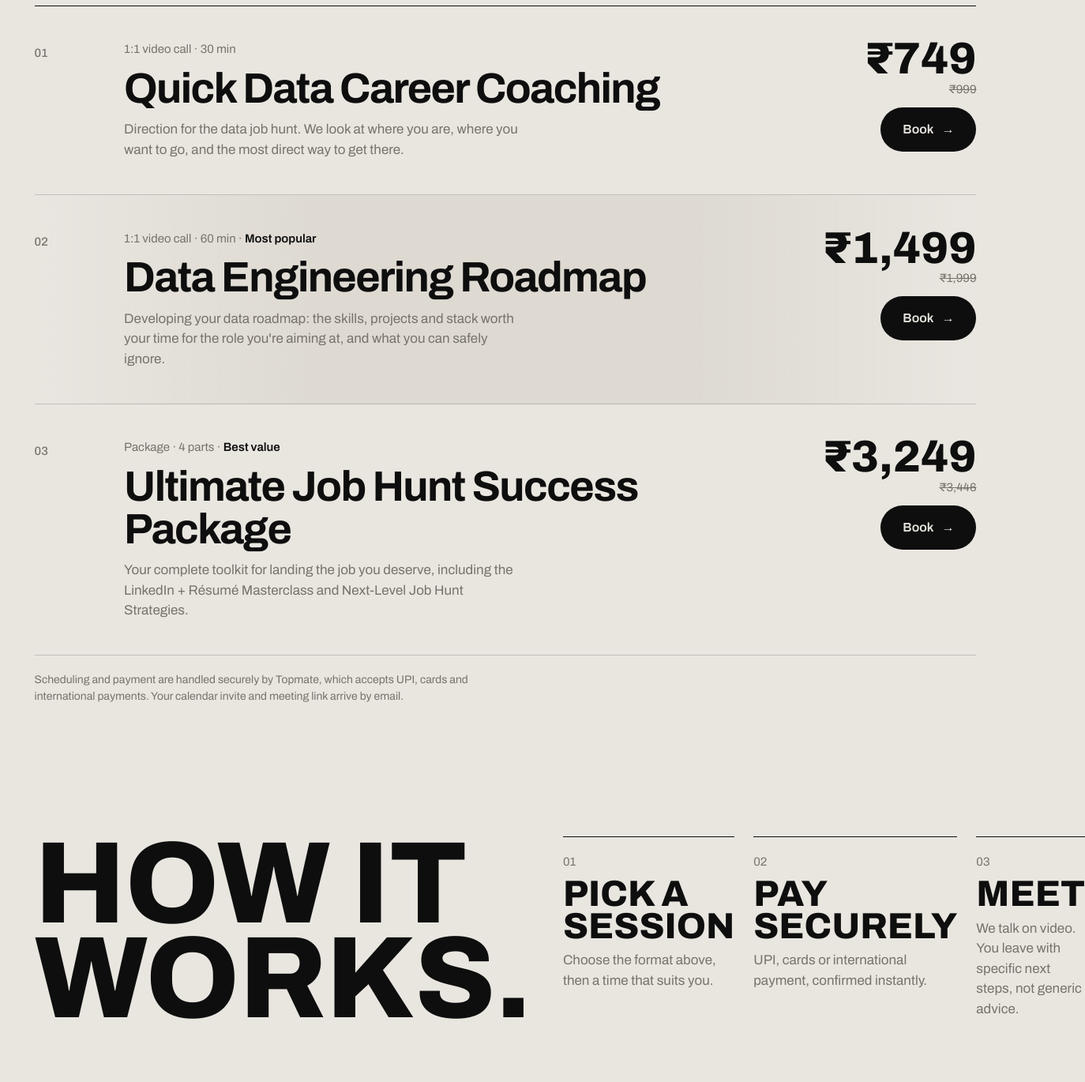
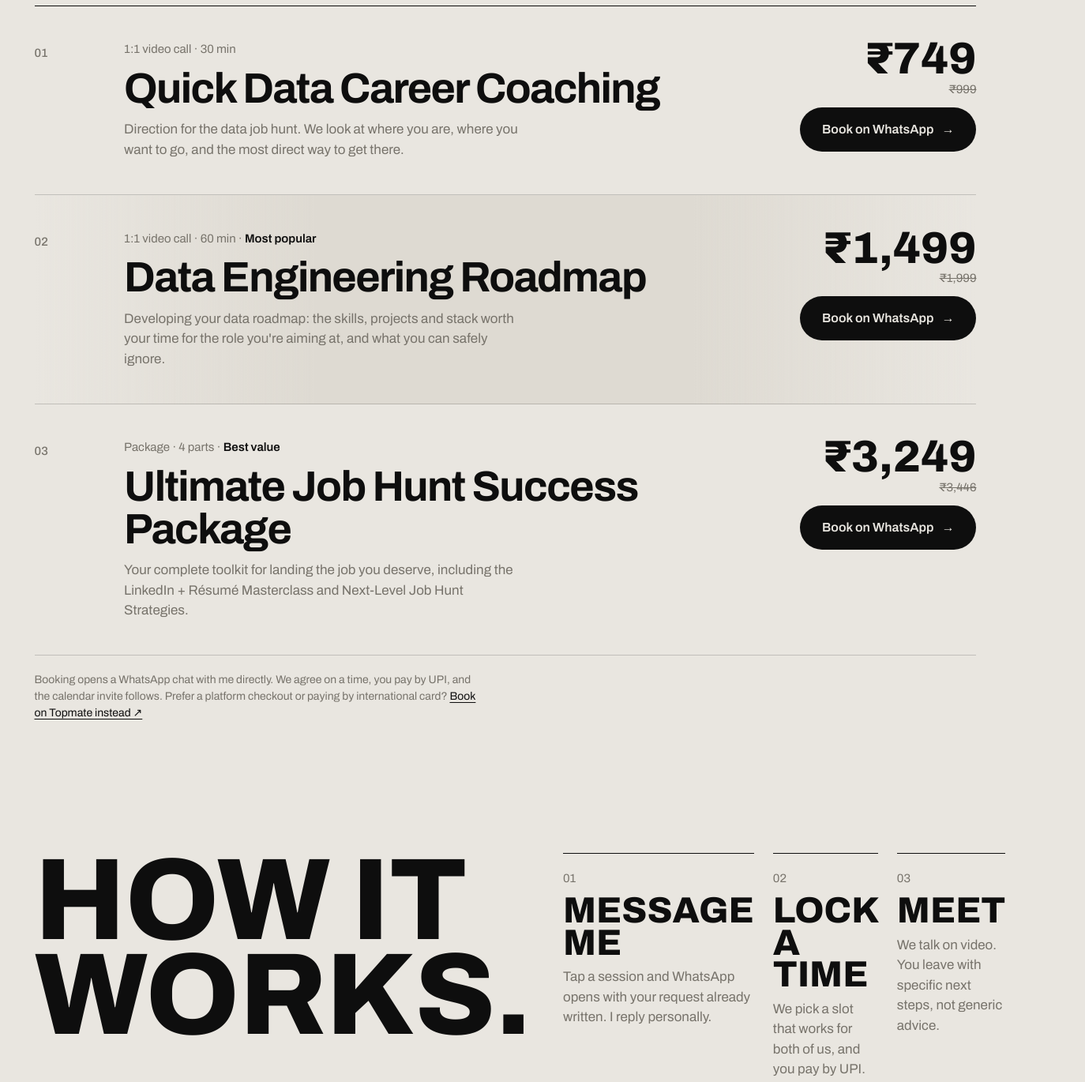
Before and after one commit to tanishqchaturvedi/Home, a plain HTML site: page book.html in a window 1280 px wide. Shown: the part 760-2130 px from the top of the page at 79% size, 1374 px wide, since content can reach past the window. Drawn offline with Linux system fonts and the light colour scheme.

Commit message:
Route session bookings to WhatsApp with prefilled messages
Book buttons open a WhatsApp chat naming the session and price; steps
copy updated for the message, agree a time, pay by UPI flow. Topmate kept
as a fallback for platform checkout and international cards.

Co-Authored-By: Claude Opus 5.5 <noreply@anthropic.com>

```diff
--- a/assets/css/style.css
+++ b/assets/css/style.css
@@ -457,3 +457,7 @@ ul, ol { list-style: none; padding: 0; }
 @media (max-width: 640px) {
   .steps ol { grid-template-columns: 1fr; }
 }
+.wa-link { font-weight: 600; font-size: 17px; width: fit-content; background: linear-gradient(currentColor, currentColor) 0 100% / 100% 1.5px no-repeat; padding-bottom: 3px; transition: background-size .5s var(--ease); }
+.wa-link:hover { background-size: 0 1.5px; background-position: 100% 100%; }
+.offers__note a { color: var(--ink); text-decoration: underline; text-underline-offset: 3px; }
+.offer__buy .btn-book { white-space: nowrap; }
--- a/book.html
+++ b/book.html
@@ -31,12 +31,13 @@
     <section class="bk__head">
       <h1 class="display bk__title">Book<br>an hour.</h1>
       <div class="bk__intro">
-        <p class="lede">One-on-one time with a Fivetran Solutions Architect who has spent five years building data platforms, and mentoring the people who build them. Bring your question; leave with a plan.</p>
+        <p class="lede">One-on-one time, booked over a WhatsApp message, with a Fivetran Solutions Architect who has spent five years building data platforms, and mentoring the people who build them. Bring your question; leave with a plan.</p>
         <ul class="bk__rating" aria-label="Mentoring record">
           <li><strong>5.0</strong> from 12 ratings</li>
           <li><strong>27</strong> sessions booked</li>
           <li><strong>11</strong> testimonials</li>
         </ul>
+        <a class="wa-link" href="https://wa.me/917000608234?text=Hi%20Tanishk%21%20I%27d%20like%20to%20book%20a%20session%2C%20but%20I%27m%20not%20sure%20which%20one%20fits." target="_blank" rel="noopener">Not sure which session? Just say hi on WhatsApp →</a>
       </div>
     </section>
 
@@ -50,7 +51,7 @@
         </div>
         <div class="offer__buy">
           <p class="offer__price">₹749 <s>₹999</s></p>
-          <a class="btn-book" href="https://topmate.io/tanishk_chaturvedi/72730" target="_blank" rel="noopener">Book <span aria-hidden="true">→</span></a>
+          <a class="btn-book" href="https://wa.me/917000608234?text=Hi%20Tanishk%21%20I%27d%20like%20to%20book%20the%20Quick%20Data%20Career%20Coaching%20%2830%20min%2C%20%E2%82%B9749%29.%20When%20are%20you%20free%3F" target="_blank" rel="noopener">Book on WhatsApp <span aria-hidden="true">→</span></a>
         </div>
       </article>
 
@@ -63,7 +64,7 @@
         </div>
         <div class="offer__buy">
           <p class="offer__price">₹1,499 <s>₹1,999</s></p>
-          <a class="btn-book" href="https://topmate.io/tanishk_chaturvedi/899994" target="_blank" rel="noopener">Book <span aria-hidden="true">→</span></a>
+          <a class="btn-book" href="https://wa.me/917000608234?text=Hi%20Tanishk%21%20I%27d%20like%20to%20book%20the%20Data%20Engineering%20Roadmap%20%2860%20min%2C%20%E2%82%B91%2C499%29.%20When%20are%20you%20free%3F" target="_blank" rel="noopener">Book on WhatsApp <span aria-hidden="true">→</span></a>
         </div>
       </article>
 
@@ -76,17 +77,17 @@
         </div>
         <div class="offer__buy">
           <p class="offer__price">₹3,249 <s>₹3,446</s></p>
-          <a class="btn-book" href="https://topmate.io/tanishk_chaturvedi/1271230" target="_blank" rel="noopener">Book <span aria-hidden="true">→</span></a>
+          <a class="btn-book" href="https://wa.me/917000608234?text=Hi%20Tanishk%21%20I%27d%20like%20to%20book%20the%20Ultimate%20Job%20Hunt%20Success%20Package%20%28package%2C%20%E2%82%B93%2C249%29.%20When%20are%20you%20free%3F" target="_blank" rel="noopener">Book on WhatsApp <span aria-hidden="true">→</span></a>
         </div>
       </article>
-      <p class="offers__note">Scheduling and payment are handled securely by Topmate, which accepts UPI, cards and international payments. Your calendar invite and meeting link arrive by email.</p>
+      <p class="offers__note">Booking opens a WhatsApp chat with me directly. We agree on a time, you pay by UPI, and the calendar invite follows. Prefer a platform checkout or paying by international card? <a href="https://topmate.io/tanishk_chaturvedi" target="_blank" rel="noopener">Book on Topmate instead ↗</a></p>
     </section>
 
     <section class="steps" aria-labelledby="steps-h">
       <h2 id="steps-h" class="display">How it<br>works.</h2>
       <ol>
-        <li><span>01</span><h3>Pick a session</h3><p>Choose the format above, then a time that suits you.</p></li>
-        <li><span>02</span><h3>Pay securely</h3><p>UPI, cards or international payment, confirmed instantly.</p></li>
+        <li><span>01</span><h3>Message me</h3><p>Tap a session and WhatsApp opens with your request already written. I reply personally.</p></li>
+        <li><span>02</span><h3>Lock a time</h3><p>We pick a slot that works for both of us, and you pay by UPI.</p></li>
         <li><span>03</span><h3>Meet</h3><p>We talk on video. You leave with specific next steps, not generic advice.</p></li>
       </ol>
     </section>
```
Also changed, not shown: index.html (+1 -0 lines).
